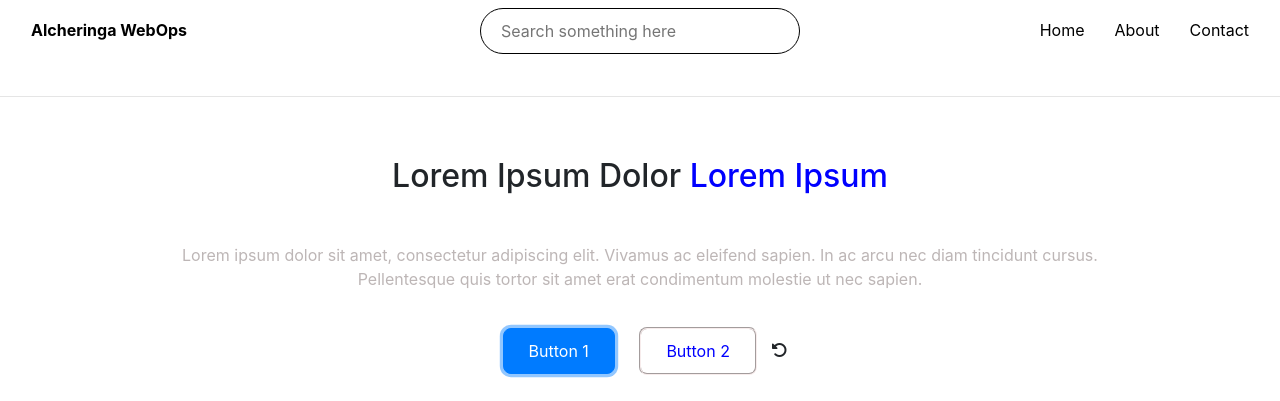
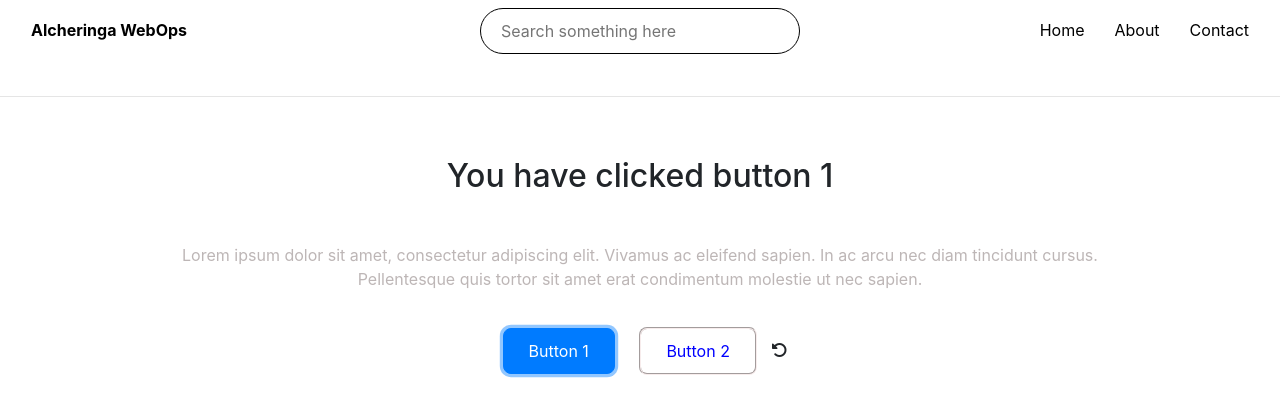
Before and after one commit to pranavjainjs/alcher-tasks, a plain HTML site: page index.html in a window 1280 px wide. Both pictures are taken after a click on the button "Button 1". Shown: the top 401 px of the page. Drawn offline with nearby package versions, Linux system fonts and the light colour scheme.

Commit message:
updated script

```diff
--- a/index.html
+++ b/index.html
@@ -81,5 +81,26 @@
 
         </div>
 
+        <script>
+            var str1 = "Lorem Ipsum Dolor <span>Lorem Ipsum</span>";
+            var str_btn1 = "You have clicked button 1"
+            var str_btn2 = "You have clicked button 2"
+
+            document.getElementById("btn1").onclick = function() {fun1()};
+            document.getElementById("btn2").onclick = function() {fun2()};
+            document.getElementById("reset").onclick = function() {fun3()};
+
+            document.getElementById("heading").innerHTML=str1;
+            function fun1() {
+                document.getElementById("heading").innerText=str_btn1;
+            }
+            function fun2() {
+                document.getElementById("heading").innerText=str_btn2;
+            }
+            function fun3() {
+                document.getElementById("heading").innerHTML=str1;
+            }
+        </script>
+
     </body>
 </html>
--- a/myScript.js
+++ b/myScript.js
@@ -1,6 +1,6 @@
-document.getElementById("btn1").onclick = function() {fun1()};
-document.getElementById("btn2").onclick = function() {fun2()};
-document.getElementById("reset").onclick = function() {fun3()};
+fun1();
+fun2();
+fun3();
 
 var str1 = "Lorem Ipsum Dolor <span>Lorem Ipsum</span>";
 var str_btn1 = "You have clicked button 1"
@@ -16,3 +16,7 @@ function fun2() {
 function fun3() {
     document.getElementById("heading").innerHTML=str1;
 }
+
+document.getElementById("btn1").onclick = function() {fun1()};
+document.getElementById("btn2").onclick = function() {fun2()};
+document.getElementById("reset").onclick = function() {fun3()};
```
